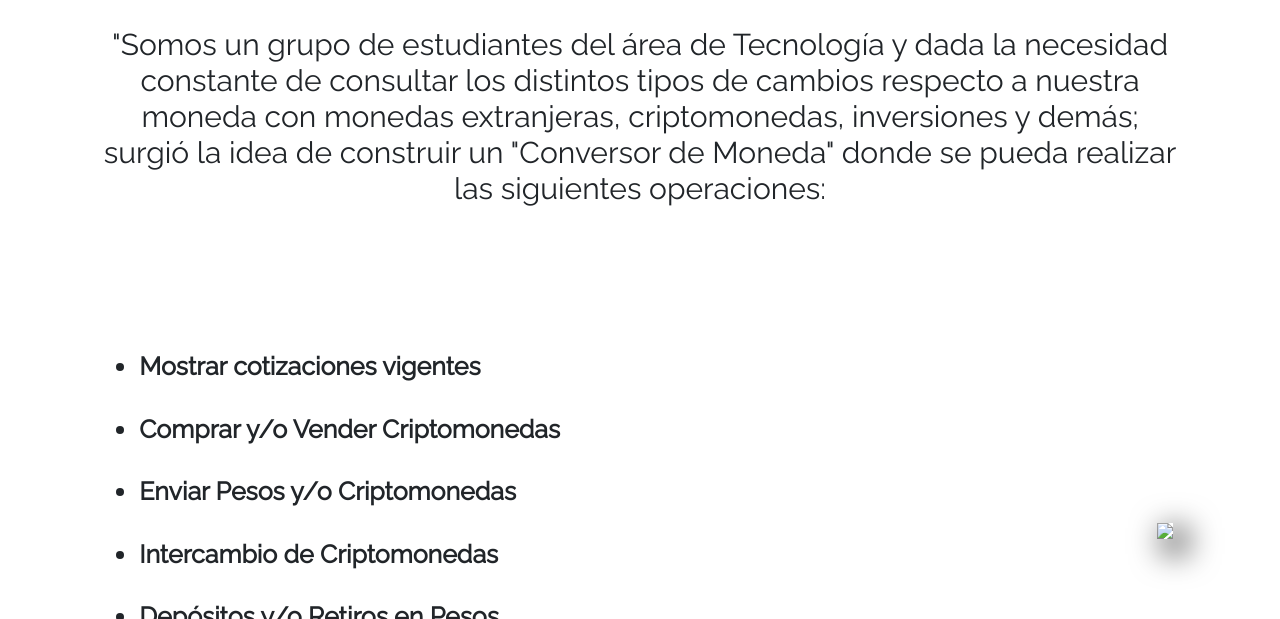
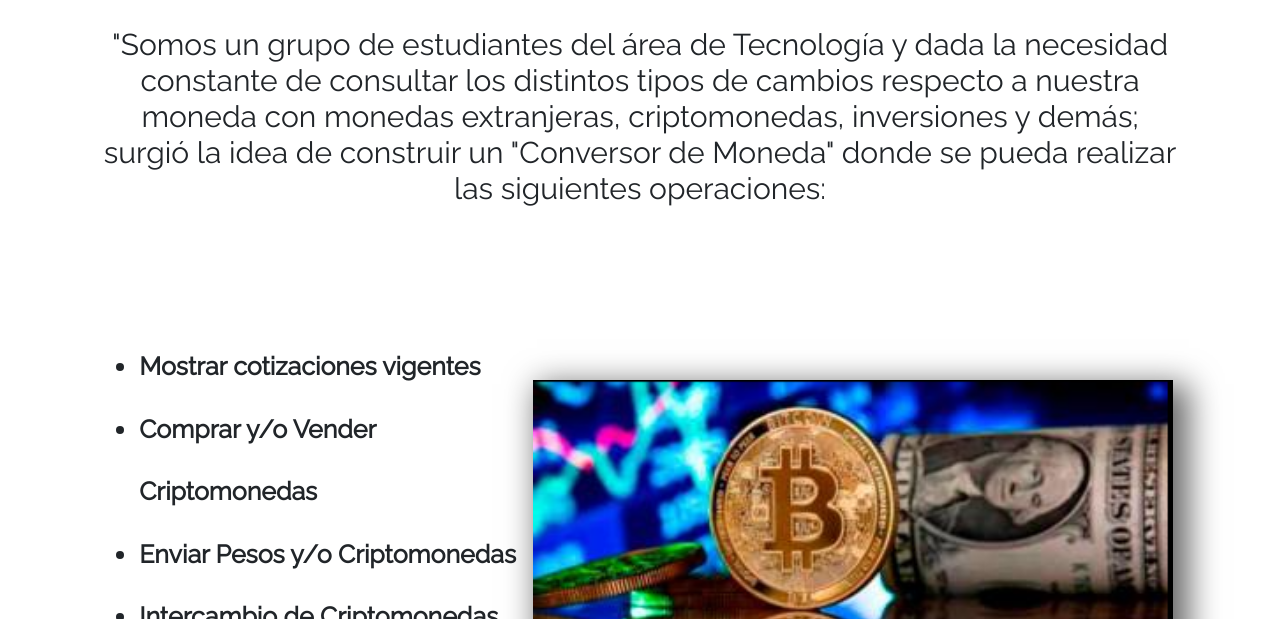
Before and after one commit to profeale/PBKispcgrupoBx2, a plain HTML site: page frontend/nosotros.html in a window 1280 px wide. Shown: the part 181-800 px from the top of the page. Drawn offline with nearby package versions, Linux system fonts and the light colour scheme.

Commit message:
"se cambia imagen de Tipos de Moneda, colocando la imagen con nombre corregido"

```diff
--- a/frontend/nosotros.html
+++ b/frontend/nosotros.html
@@ -150,7 +150,7 @@
                         </ul>
                         <img
                             class="img-op"
-                            src="./img/Imagen de Criptomoneda7.PNG"
+                            src="./img/img_criptomoneda.png" alt="monedas" width= 65% title="Imagen de Distintos Tipos de Moneda"
                         />
                     </section>
                 </div>
```
